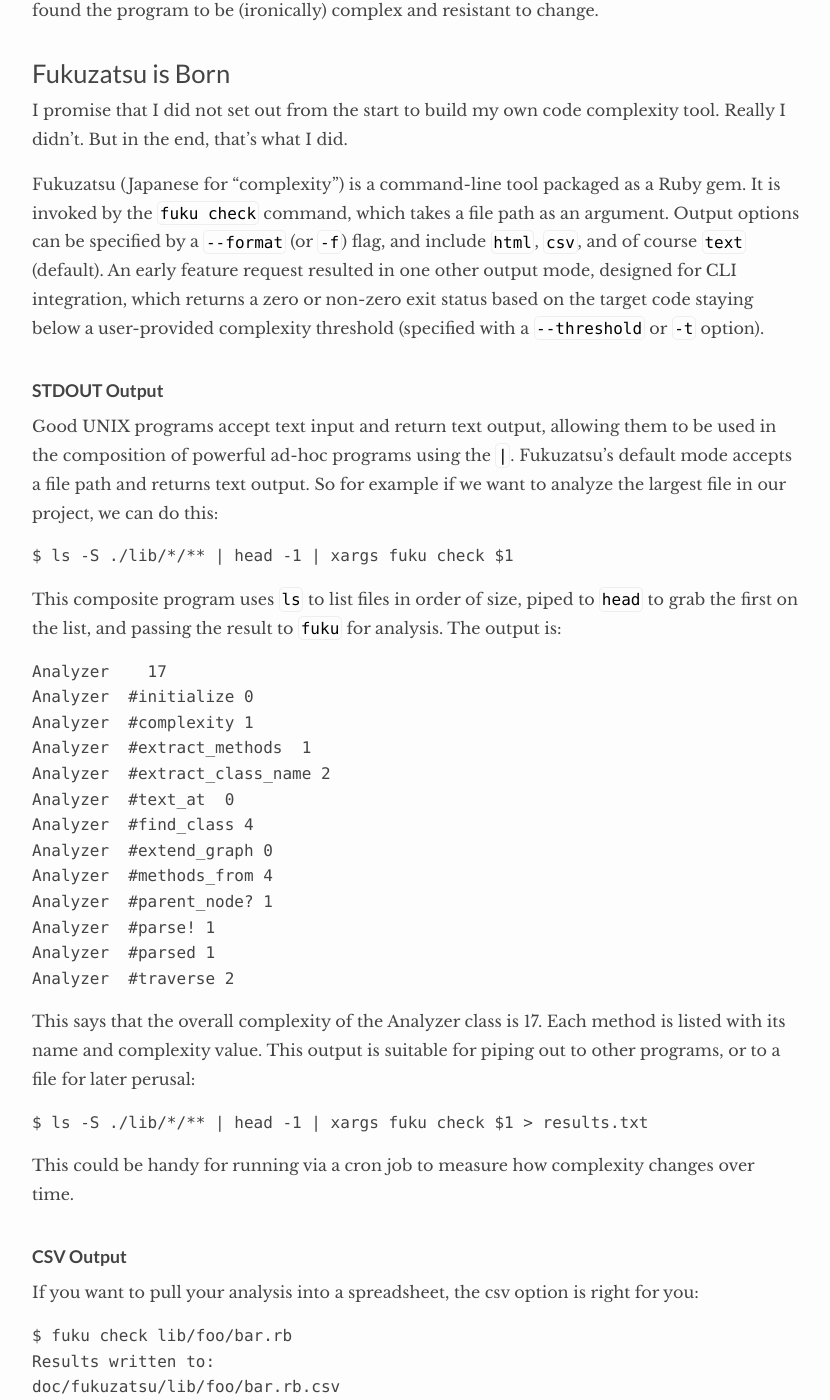
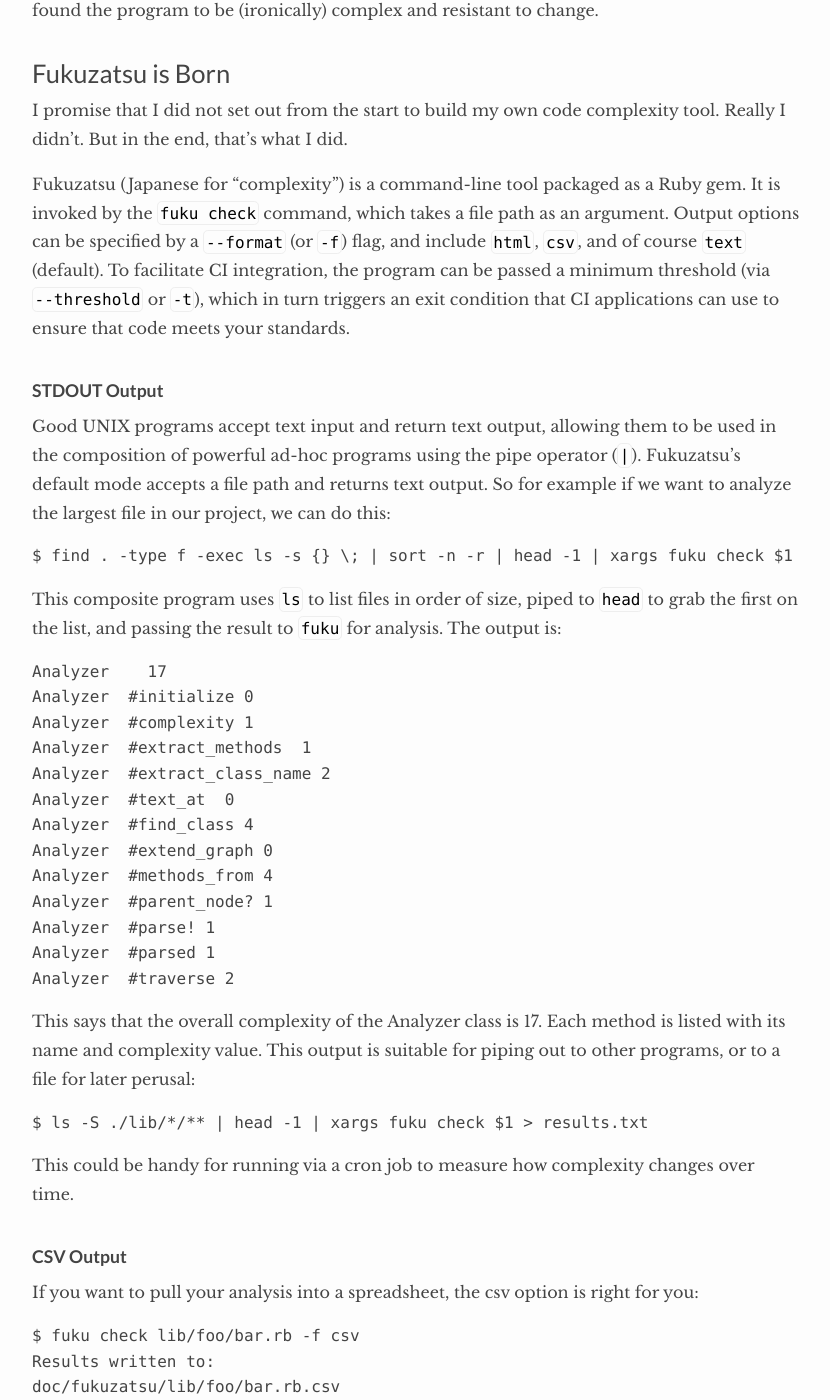
Before and after one commit to growingdevs/growingdevs.github.io, a Jekyll site: the page built from _posts/2014-07-05-battling-complexity-in-ruby.md, in a window 1280 px wide and 1400 px high, scrolled down 1884 px. Shown: the whole window, without its empty margins (224-1054 px from the left). Built offline with Jekyll 4.4.1, drawn with Linux system fonts in a browser that asks for light colours; Markdown is read by kramdown in place of the engine named in the settings; some of the changed text lies outside the part shown.

Commit message:
Edits based on review.

```diff
--- a/_posts/2014-07-05-battling-complexity-in-ruby.md
+++ b/_posts/2014-07-05-battling-complexity-in-ruby.md
@@ -48,13 +48,13 @@ Unfortunately the output of the program didn't serve my needs. I forked the repo
 
 I promise that I did not set out from the start to build my own code complexity tool. Really I didn't. But in the end, that's what I did.
 
-Fukuzatsu (Japanese for "complexity") is a command-line tool packaged as a Ruby gem. It is invoked by the `fuku check` command, which takes a file path as an argument. Output options can be specified by a `--format` (or `-f`) flag, and include `html`, `csv`, and of course `text` (default). An early feature request resulted in one other output mode, designed for CLI integration, which returns a zero or non-zero exit status based on the target code staying below a user-provided complexity threshold (specified with a `--threshold` or `-t` option).
+Fukuzatsu (Japanese for "complexity") is a command-line tool packaged as a Ruby gem. It is invoked by the `fuku check` command, which takes a file path as an argument. Output options can be specified by a `--format` (or `-f`) flag, and include `html`, `csv`, and of course `text` (default). To facilitate CI integration, the program can be passed a minimum threshold (via `--threshold` or `-t`), which in turn triggers an exit condition that CI applications can use to ensure that code meets your standards.
 
 ## STDOUT Output
 
-Good UNIX programs accept text input and return text output, allowing them to be used in the composition of powerful ad-hoc programs using the `|`. Fukuzatsu's default mode accepts a file path and returns text output. So for example if we want to analyze the largest file in our project, we can do this:
+Good UNIX programs accept text input and return text output, allowing them to be used in the composition of powerful ad-hoc programs using the pipe operator (`|`). Fukuzatsu's default mode accepts a file path and returns text output. So for example if we want to analyze the largest file in our project, we can do this:
 
-    $ ls -S ./lib/*/** | head -1 | xargs fuku check $1
+    $ find . -type f -exec ls -s {} \; | sort -n -r | head -1 | xargs fuku check $1
 
 This composite program uses `ls` to list files in order of size, piped to `head` to grab the first on the list, and passing the result to `fuku` for analysis. The output is:
 
@@ -82,7 +82,7 @@ This could be handy for running via a cron job to measure how complexity changes
 
 If you want to pull your analysis into a spreadsheet, the csv option is right for you:
 
-    $ fuku check lib/foo/bar.rb
+    $ fuku check lib/foo/bar.rb -f csv
     Results written to:
     doc/fukuzatsu/lib/foo/bar.rb.csv
 
```
Also changed, not shown: other parts of _posts/2014-07-05-battling-complexity-in-ruby.md (+1 -1 lines).
